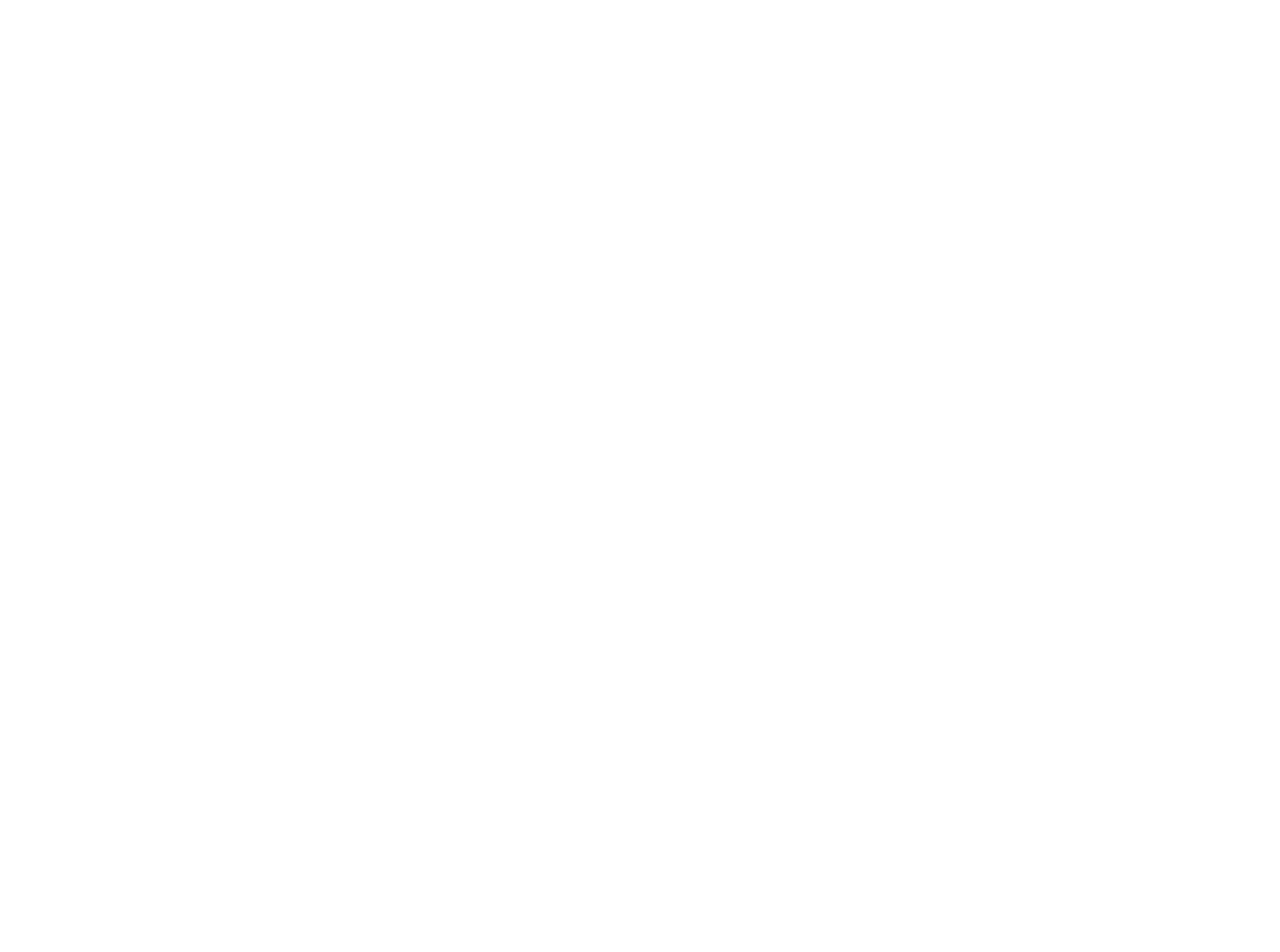
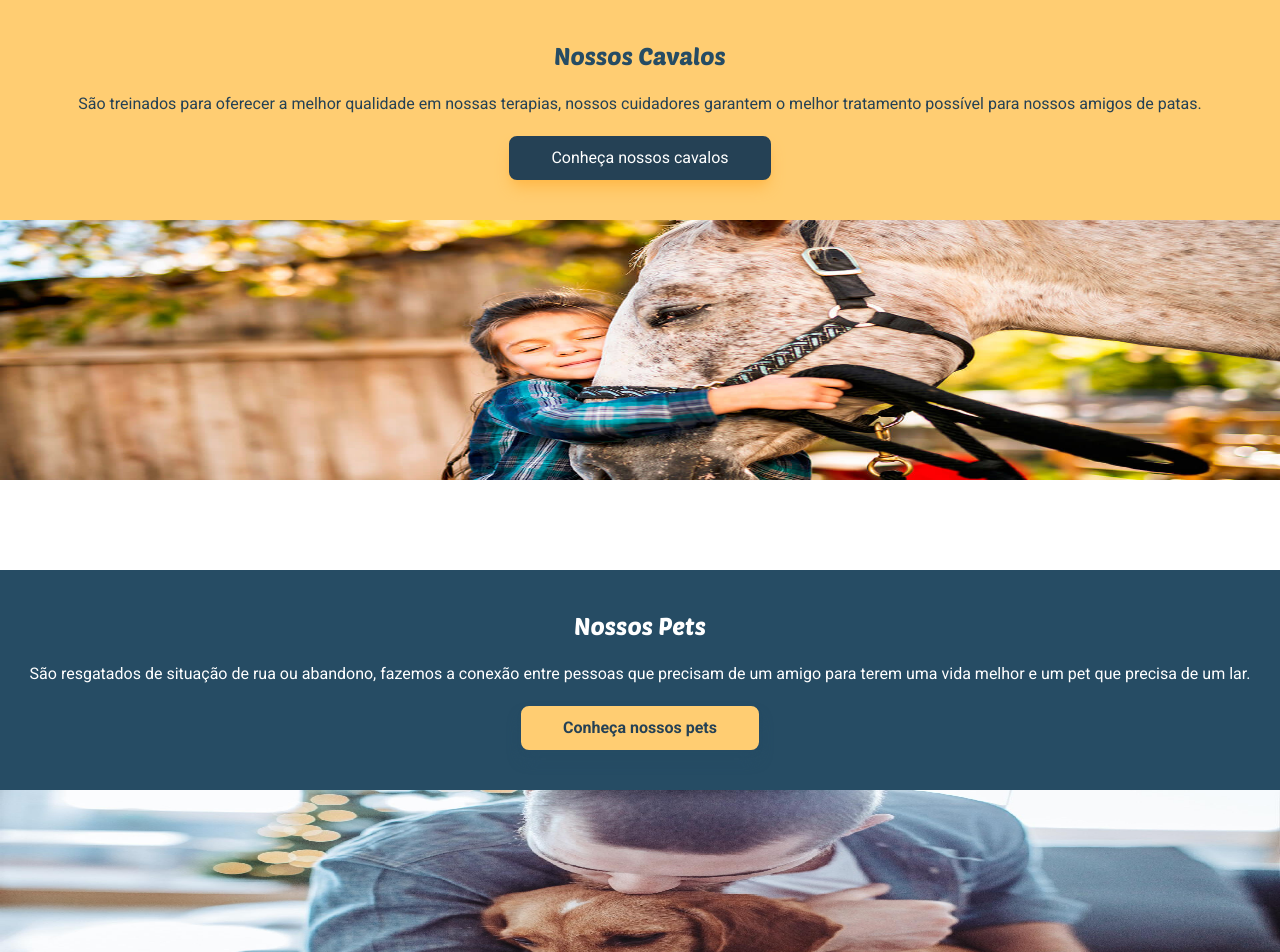
Before and after one commit to ArthurThz/amigodepata, a Next.js app: page / in a window 1280 px wide. Shown: the part 1780-2732 px from the top of the page. Before the commit the page ends 1690 px from the top, so only its background shows below. Built offline with nearby package versions, Linux system fonts and the light colour scheme.

Commit message:
feat: created our pets section components

```diff
--- /dev/null
+++ b/app/Components/MeetOutPets/Horses/index.tsx
@@ -0,0 +1,31 @@
+import Image from "next/image";
+import BannerCavalo from "../../../public/ourpets-equoterapia.jpg";
+
+const Horses = () => {
+  return (
+    <div className="w-full h-auto flex flex-col items-center bg-laranja-200">
+      <div className="w-auto h-auto flex flex-col items-center gap-5 py-10 px-5">
+        <h1 className="font-poetsenOne text-2xl text-azul-800">
+          Nossos Cavalos
+        </h1>
+        <p className="font-roboto text-azul-900 font-normal text-md">
+          São treinados para oferecer a melhor qualidade em nossas terapias,
+          nossos cuidadores garantem o melhor tratamento possível para nossos
+          amigos de patas.
+        </p>
+        <button className="px-10 py-2 border-2 border-azul-900 bg-azul-900 text-white font-roboto rounded-lg shadow-lg shadow-laranja-300 hover:bg-laranja-300/50 hover:text-azul-900 hover:font-bold hover:shadow-azul-800 transition-all ease">
+          Conheça nossos cavalos
+        </button>
+      </div>
+      <Image
+        className="w-full h-[260px]"
+        src={BannerCavalo}
+        width={500}
+        height={500}
+        alt="imagem cavalo e menina"
+      />
+    </div>
+  );
+};
+
+export default Horses;
--- /dev/null
+++ b/app/Components/MeetOutPets/Pets/index.tsx
@@ -0,0 +1,29 @@
+import Image from "next/image";
+import BannerPets from "../../../public/oupets-suporte-emocional.jpg";
+
+const Pets = () => {
+  return (
+    <div className="w-full h-auto flex flex-col items-center bg-azul-800">
+      <div className="w-auto h-auto flex flex-col items-center gap-5 py-10 px-5">
+        <h1 className="font-poetsenOne text-2xl text-white">Nossos Pets</h1>
+        <p className="font-roboto text-white font-normal text-md">
+          São resgatados de situação de rua ou abandono, fazemos a conexão entre
+          pessoas que precisam de um amigo para terem uma vida melhor e um pet
+          que precisa de um lar.
+        </p>
+        <button className="px-10 py-2 border-2 border-laranja-200 bg-laranja-200 text-azul-900 font-bold font-roboto rounded-lg shadow-lg shadow-azul-800 hover:bg-azul-800 hover:text-laranja-200 hover:shadow-azul-100 transition-all ease">
+          Conheça nossos pets
+        </button>
+      </div>
+      <Image
+        className="w-full h-[260px]"
+        src={BannerPets}
+        width={500}
+        height={500}
+        alt="imagem cavalo e menina"
+      />
+    </div>
+  );
+};
+
+export default Pets;
--- a/app/LandingPage/page.tsx
+++ b/app/LandingPage/page.tsx
@@ -1,11 +1,15 @@
 import HeroSection from "../Components/HeroSection";
-import OurSercives from "../Components/ourServices";
+import Horses from "../Components/MeetOutPets/Horses";
+import Pets from "../Components/MeetOutPets/Pets";
+import OurSercives from "../Components/OurServices";
 
 const LandingPage = () => {
   return (
     <div className="w-full flex flex-col gap-[50px] lg:gap-[90px] h-auto">
       <HeroSection />
       <OurSercives />
+      <Horses />
+      <Pets />
     </div>
   );
 };
```
Also changed, not shown: app/public/oupets-suporte-emocional.jpg (added), app/public/ourpets-equoterapia.jpg (added).
